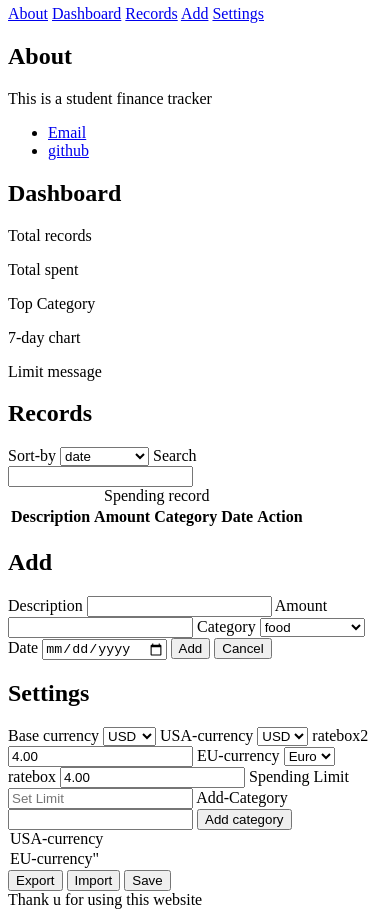
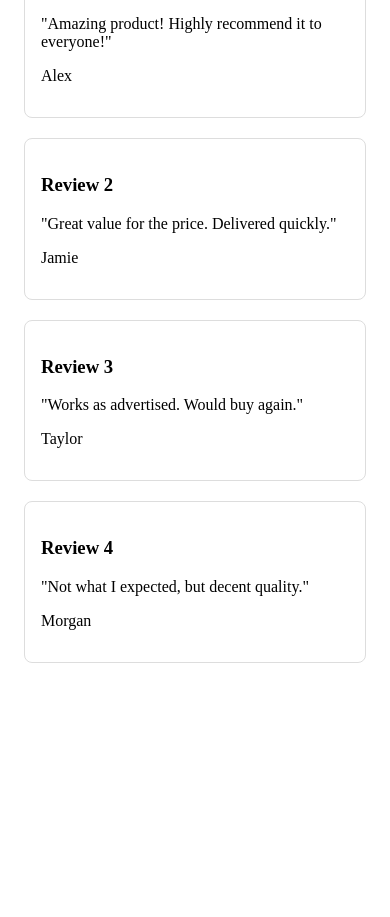
Before and after one commit to manzi-luc/student-finance-tracker, a plain HTML site: page index.html in a window 390 px wide. Shown: the part 101-1018 px from the top of the page. After the commit the page ends 844 px from the top, so only its background shows below. Drawn offline with Linux system fonts and the light colour scheme.

Commit message:
M2:add mobile-first CSS and page structure

```diff
--- /dev/null
+++ b/app.css
@@ -0,0 +1,68 @@
+h1{
+    color: red;
+    font-size: 80px;
+    font-family: Arial, Helvetica, sans-serif;
+}
+
+.nav{
+    color: aliceblue;
+    font-size: medium;
+    font-family: 'Gill Sans', 'Gill Sans MT', Calibri, 'Trebuchet MS', sans-serif;
+}
+
+@media (max-width:1500px){
+    h1{
+        color: blue;
+        font-size: 60px;
+        font-family: 'Times New Roman', Times, serif;
+    }
+}
+
+@media (max-width:1000px){
+    h1{
+        color: burlywood;
+        font-size: 40px;
+        font-family: 'Times New Roman', Times, serif;
+    }
+}
+
+@media (max-width:500px){
+    h1{
+        color:green;
+        font-size: 20px;
+        font-family: 'Times New Roman', Times, serif;
+    }
+}
+
+@media (max-width:1500px){
+    .nav-item{
+        display: none;
+        font-size: 62.5%;
+    }
+}
+.reviews-grid {
+    display: grid;
+    grid-template-columns: repeat(2, 1fr); /* 2 equal columns -> 2x2 with 4 cards */
+    gap: 20px;
+    max-width: 800px;
+    margin: 40px auto;
+    padding: 0 16px;
+}
+
+.review-card {
+    border: 1px solid #ddd;
+    border-radius: 8px;
+    padding: 16px;
+}
+
+.review-person {
+    font-weight: bold;
+    text-align: right;
+}
+
+/* stack to 1 column on small screens */
+@media (max-width: 500px) {
+    .reviews-grid {
+        grid-template-columns: 1fr;
+    }
+}
--- a/index.html
+++ b/index.html
@@ -1,151 +1,33 @@
 <!DOCTYPE html>
 <html lang="en">
-
 <head>
     <meta charset="UTF-8">
     <meta name="viewport" content="width=device-width, initial-scale=1.0">
-    <title>Student Finance Tracker</title>
+    <title>2x2 Reviews Grid</title>
+    <link rel="stylesheet" href="app.css">
 </head>
-
 <body>
-    <a class="skip" href="#main">Skip to Content</a>
-    <header>
-        <h1>Student Finance Tracker</h1>
-        <nav>
-            <a href="#About">About</a>
-            <a href="#Dashboard">Dashboard</a>
-            <a href="#Records">Records</a>
-            <a href="#Add">Add</a>
-            <a href="#Settings">Settings</a>
-        </nav>
-    </header>
-    <main id="main">
-        <section class="card" id="About">
-            <h2>About</h2>
-            <p>This is a student finance tracker</p>
-            <ul>
-                <li><a href="m.luc@alustudent.com">Email</a></li>
-                <li><a href="https://github.com/manzi-luc/student-finance-tracker">github</a></li>
-            </ul>
-
-        </section>
-        <section class="card" id="Dashboard">
-            <h2>Dashboard</h2>
-            <p id="Total-records">Total records</p>
-            <p id="Total-spent">Total spent</p>
-            <p id="Top-Category">Top Category</p>
-            <p id="chart-7-day">7-day chart</p>
-            <p id="Limit-message">Limit message</p>
-
-
-        </section>
-        <section class="card" id="Records">
-            <h2>Records</h2>
-            <label for="Sort-by">Sort-by</label>
-            <select name="Sort-by" id="Sort-by">
-                <option value="date">date</option>
-                <option value="Amount">Amount</option>
-                <option value="Description">Description</option>
-            </select>
-            <label for="Search">Search</label>
-            <input type="search" id="Search" name="Search   ">
-
-            <table id="table-information">
-                <caption>Spending record</caption>
-                <thead id="thead-tabel">
-                    <tr>
-                            <th scope="col">Description</th>
-                            <th scope="col">Amount</th>
-                            <th scope="col">Category</th>
-                            <th scope="col">Date</th>
-                            <th scope="col">Action</th>
-                        </tr>
-                    </thead>
-                    <tbody id="tbody">
-
-                    </tbody>
-
-
-            </table>
-        </section>
-
-
-
-        <section class="card" id="Add">
-            <h2>Add</h2>
-            <form>
-                <label for="Description">Description </label>
-                <input type="text" id="Description">
-                <span id="Description-error"></span>
-                <label for="Amount">Amount</label>
-                <input type="number"id="Amount">
-                <span id="Amount-error"></span>
-                <label for="Category">Category </label>
-                <select name="Category" id="Category">
-                    <option value="food">food</option>
-                    <option value="transport">transport</option>
-                    <option value="fees">fees</option>
-                    <option value="Entertainment">Entertainment</option>
-                    <option value="Books">Books</option>
-                    <option value="others">others</option>
-
-                </select>
-                <span id="Category-error"></span>
-                <label for="Date">Date </label>
-                <input id="Date" type="date">
-                <span id="Date-error"></span>
-
-
-                    <button type="button">Add</button>
-
-                    <button type="button">Cancel</button>
-
-            </form>
-        </section>
-        <section class="card" id="Settings">
-            <h2>Settings</h2>
-            <label for="Base-currency">Base currency</label>
-            <select name="Base-currency" id="Base-currency">
-            <option value="USD">USD</option>
-            <option value="RWF">RWF</option>
-            </select>
-
-            <label for="USA-currency">USA-currency</label>
-            <select name="USA-currency" id="USA-currency">
-            <option value="USD">USD</option>
-            </select>
-            <label for="rate-2">ratebox2</label>
-            <input type="text" id="rate-2" rate value="4.00">
-            <label for="EU-currency">EU-currency</label>
-            <select name="EU-currency" id="EU-currency">
-                <option value="Euro">Euro</option>
-
-            </select>
-            <label for="rate">ratebox</label>
-            <input type="text" id="rate" rate value="4.00">
-
-            <label for="Spending-Limit">Spending Limit</label>
-            <input type="number" id="Spending-Limit" placeholder="Set Limit">
-            <label for="Add-Category"> Add-Category</label>
-            <input type="text" id="Add-Category">
-            <button type="button">Add category</button>
-                <option value="USA-currency">USA-currency</option>
-                <option value="EU-currency">EU-currency"</option>
-            </select>
-            <button type="button">Export</button>
-            <button type="button">Import</button>
-            <button type="button">Save</button>
-
-        </section>
-
-        <footer>Thank u for using this website</footer>
-
-
-
-    </main>
-
-
-
+    <div class="reviews-grid">
+        <div class="review-card">
+            <h3 class="review-heading">Review 1</h3>
+            <p class="review-text">"Amazing product! Highly recommend it to everyone!"</p>
+            <p class="reivew-person">Alex</p>
+        </div>
+        <div class="review-card">
+            <h3 class="review-heading">Review 2</h3>
+            <p class="review-text">"Great value for the price. Delivered quickly."</p>
+            <p class="reivew-person">Jamie</p>
+        </div>
+        <div class="review-card">
+            <h3 class="review-heading">Review 3</h3>
+            <p class="review-text">"Works as advertised. Would buy again."</p>
+            <p class="reivew-person">Taylor</p>
+        </div>
+        <div class="review-card">
+            <h3 class="review-heading">Review 4</h3>
+            <p class="review-text">"Not what I expected, but decent quality."</p>
+            <p class="reivew-person">Morgan</p>
+        </div>
+    </div>
 </body>
-
 </html>
```
